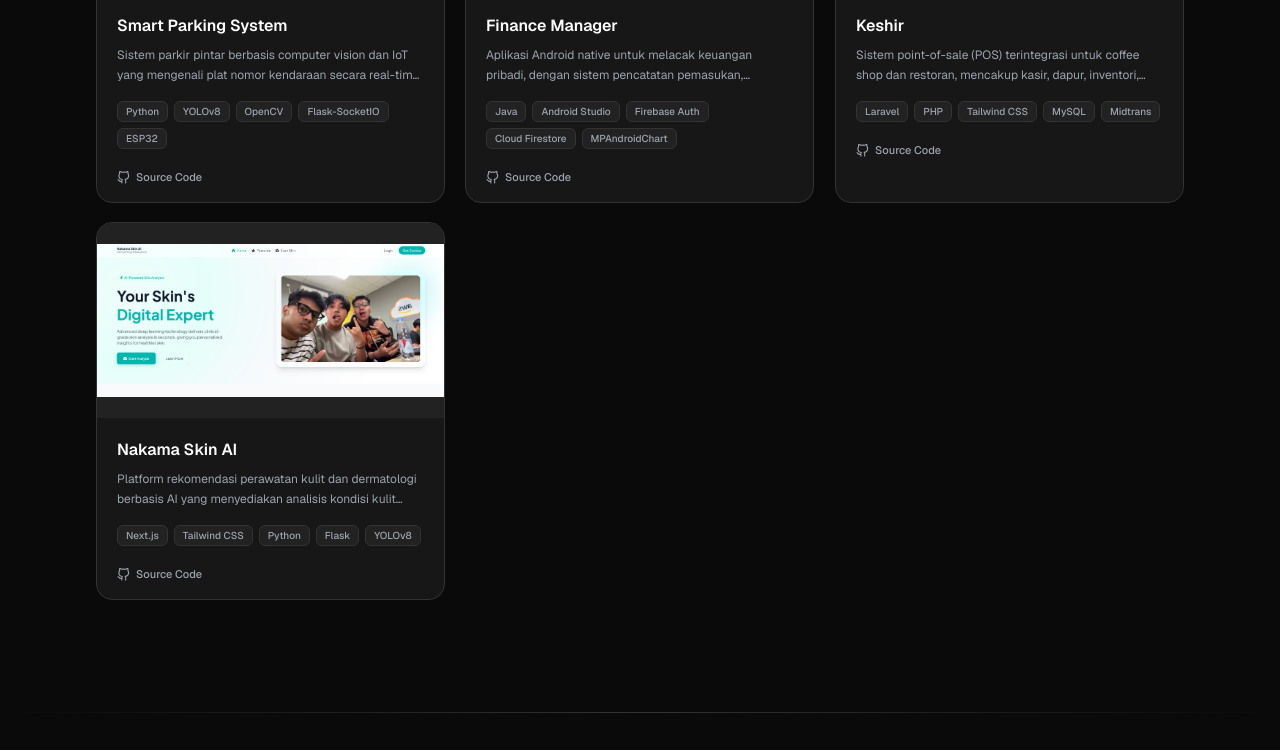
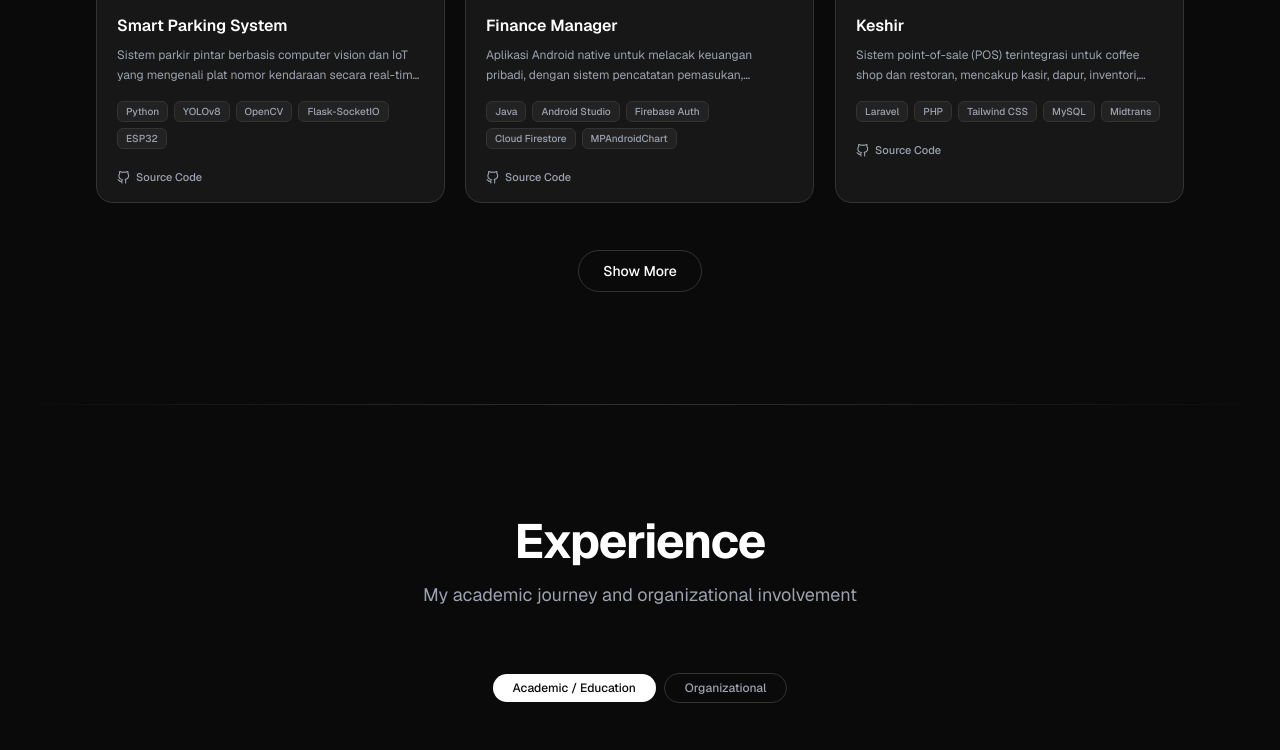
Before and after one commit to farissakhi/web-porto, a Next.js app: page / in a window 1280 px wide. Shown: the part 3722-4472 px from the top of the page. Built offline with nearby package versions, Linux system fonts and the light colour scheme; no server answers.

Commit message:
feat: add Show More button to limit initial projects to 6

```diff
--- a/src/components/ProjectsSection.tsx
+++ b/src/components/ProjectsSection.tsx
@@ -220,6 +220,7 @@ type TransformData = {
 export default function ProjectsSection() {
   const [activeFilter, setActiveFilter] = useState<"all" | ProjectCategory>("all");
   const [selectedProject, setSelectedProject] = useState<Project | null>(null);
+  const [showAll, setShowAll] = useState(false);
 
   const containerRef = React.useRef<HTMLDivElement>(null);
   const gridRef = React.useRef<HTMLDivElement>(null);
@@ -246,6 +247,8 @@ export default function ProjectsSection() {
     activeFilter === "all"
       ? projects
       : projects.filter((p) => p.category === activeFilter);
+
+  const displayedProjects = showAll ? filteredProjects : filteredProjects.slice(0, 6);
 
   React.useEffect(() => {
     if (!gridRef.current || !containerRef.current) return;
@@ -294,7 +297,7 @@ export default function ProjectsSection() {
       clearTimeout(timeoutId);
       window.removeEventListener("resize", measure);
     };
-  }, [filteredProjects]);
+  }, [activeFilter, showAll]);
 
   return (
     <SectionWrapper id="projects">
@@ -316,7 +319,10 @@ export default function ProjectsSection() {
         {projectCategories.map((cat) => (
           <button
             key={cat.value}
-            onClick={() => setActiveFilter(cat.value as "all" | ProjectCategory)}
+            onClick={() => {
+              setActiveFilter(cat.value as "all" | ProjectCategory);
+              setShowAll(false);
+            }}
             className={`relative px-4 py-1.5 text-xs font-medium rounded-full transition-all duration-300
               ${
                 activeFilter === cat.value
@@ -345,12 +351,12 @@ export default function ProjectsSection() {
         {/* Animated Cards rendered natively in their grid */}
         <div ref={gridRef} className="grid grid-cols-1 md:grid-cols-2 lg:grid-cols-3 gap-5 w-full">
           <AnimatePresence>
-            {filteredProjects.map((project, index) => (
+            {displayedProjects.map((project, index) => (
               <AnimatedProjectCard
                 key={project.title}
                 project={project}
                 index={index}
-                totalItems={filteredProjects.length}
+                totalItems={displayedProjects.length}
                 data={transformData[index]}
                 scrollYProgress={smoothProgress}
                 isMobile={isMobile}
@@ -362,6 +368,18 @@ export default function ProjectsSection() {
         </div>
       </div>
 
+      {/* Show More / Show Less Button */}
+      {filteredProjects.length > 6 && (
+        <div className="flex justify-center mt-12 relative z-50">
+          <button
+            onClick={() => setShowAll(!showAll)}
+            className="px-6 py-2.5 rounded-full text-sm font-medium border border-border text-foreground hover:bg-muted hover:border-muted-foreground/30 transition-all duration-300"
+          >
+            {showAll ? "Show Less" : "Show More"}
+          </button>
+        </div>
+      )}
+
       {/* Project Detail Modal */}
       <ProjectModal
         project={selectedProject}
```
